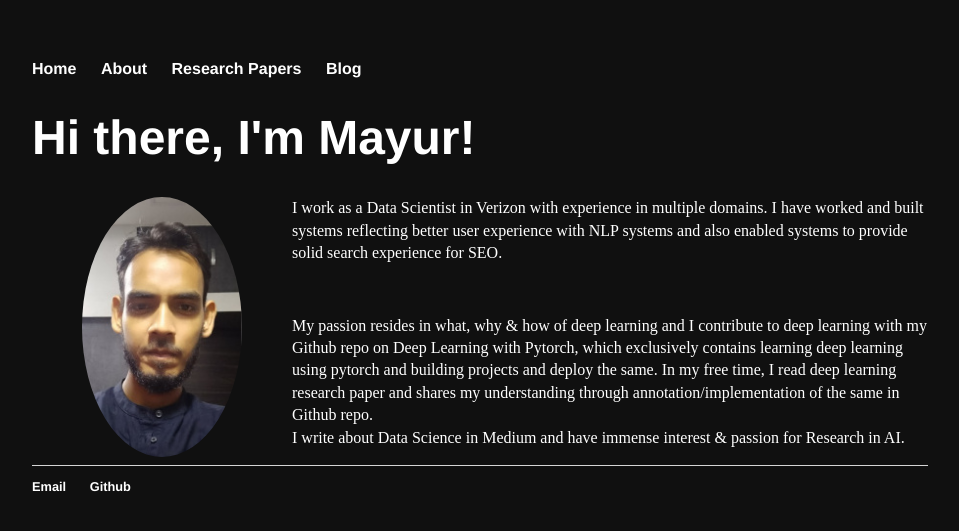
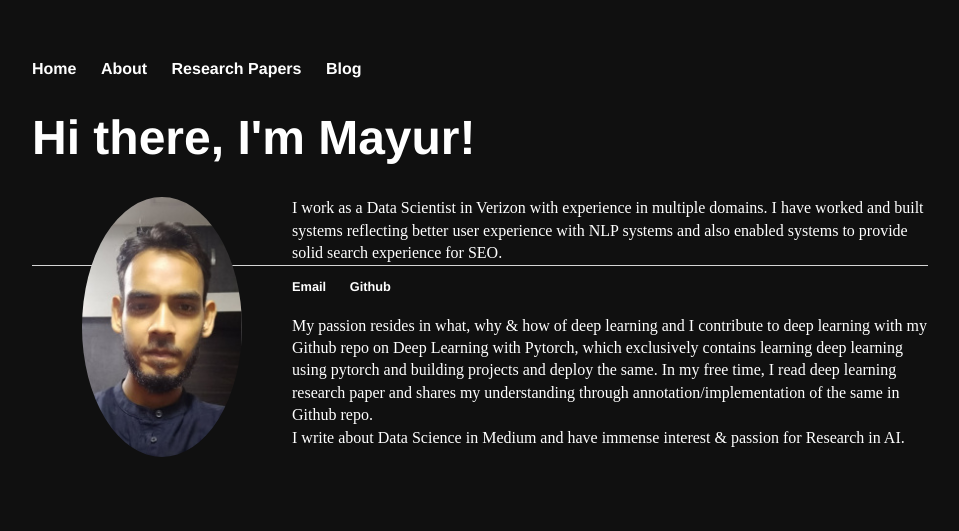
Before and after one commit to Mayurji/mayurji.github.io, a Jekyll site: the page built from index.html, in a window 1280 px wide. Shown: the top 531 px of the page, without its empty margins (160-1119 px from the left). Built offline with Jekyll 4.4.1, drawn with Linux system fonts in a browser that asks for light colours.

Commit message:
Update main.css

```diff
--- a/css/main.css
+++ b/css/main.css
@@ -46,6 +46,7 @@ h4 {
 footer {
     border-top: 1px solid #d5d5d5;
     font-size: .8em;
+    margin-top: -200px;
 }
 
 ul.posts {
```
